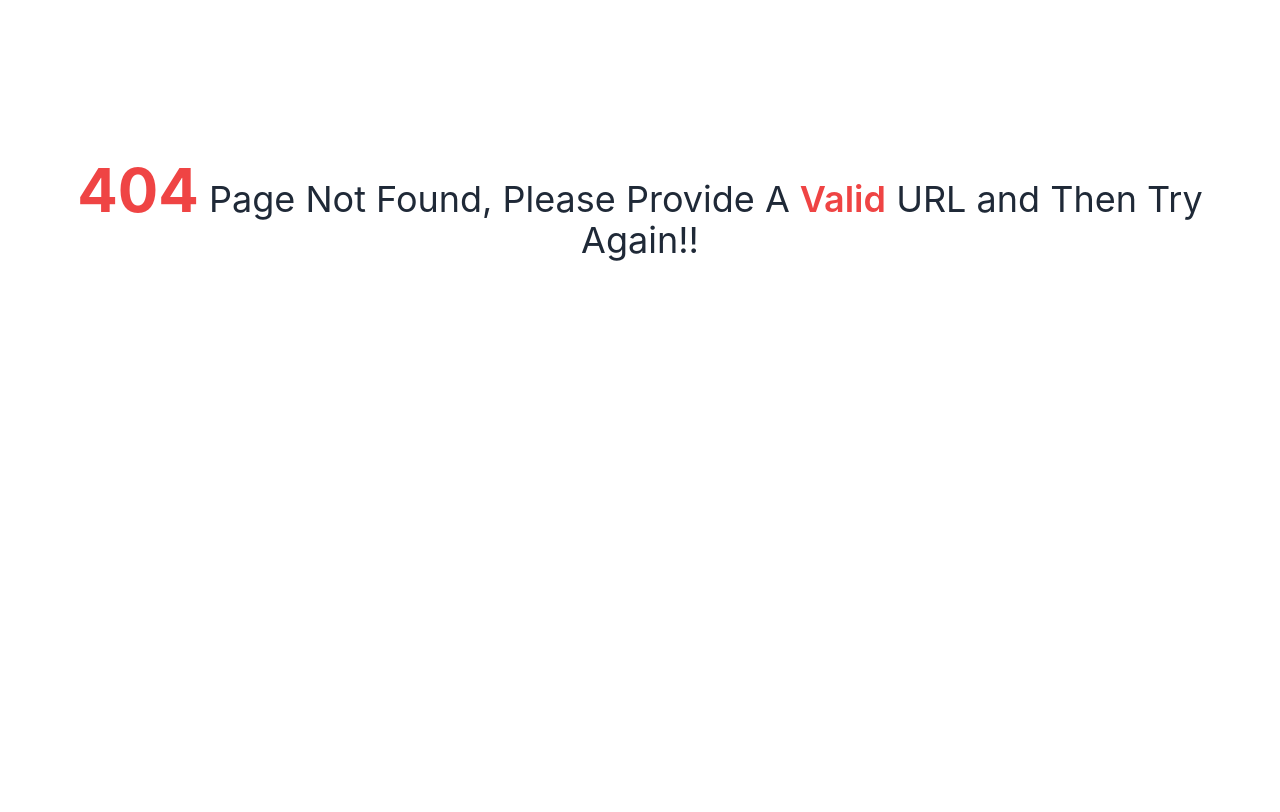
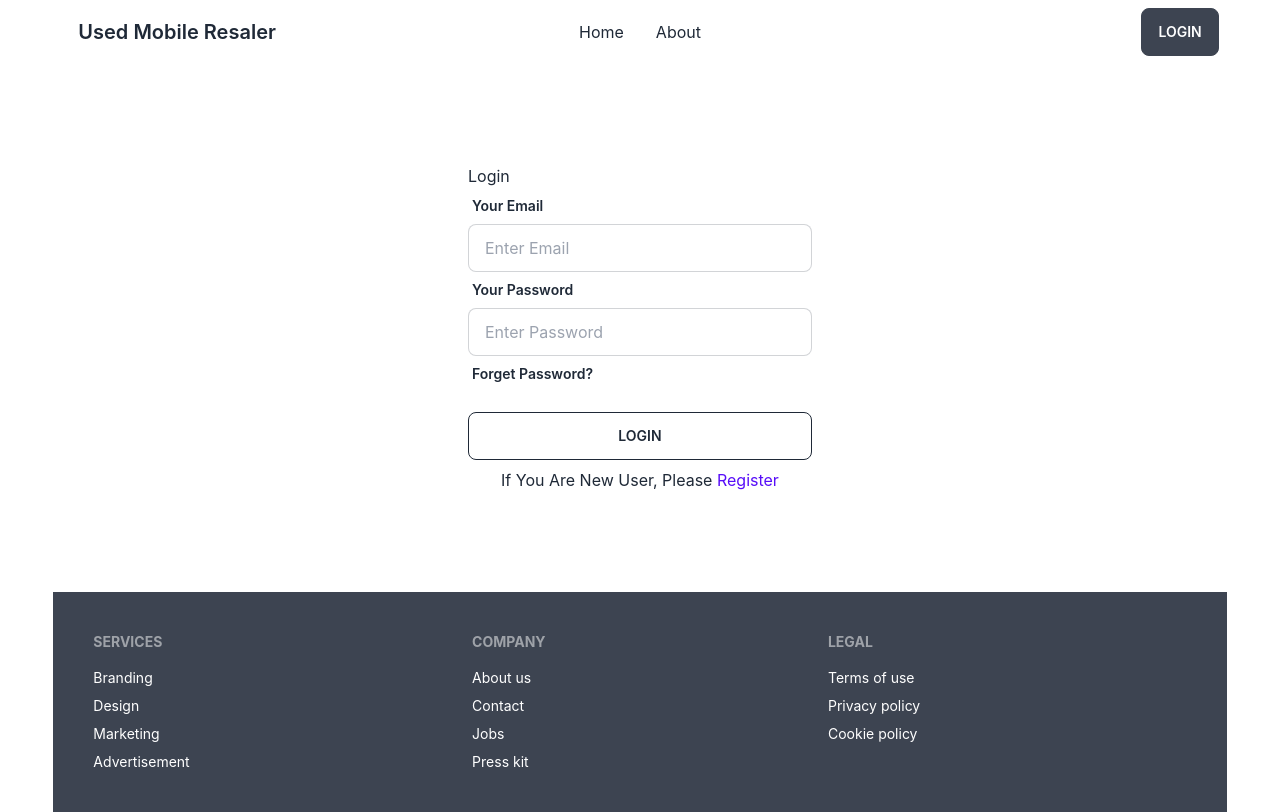
Before and after one commit to ProDesignerNurul/assignment-12-used-mobile-client-side, a React (Create React App) app: page /login in a window 1280 px wide. Before the commit this address had no page. Built offline with nearby package versions, Linux system fonts and the light colour scheme.

Commit message:
comlate login page

```diff
--- a/src/loginProccess/Login/Login.js
+++ b/src/loginProccess/Login/Login.js
@@ -1,9 +1,45 @@
-import React from 'react';
+import React, { useState } from 'react';
+import { useForm } from 'react-hook-form';
+import { Link } from 'react-router-dom';
 
 const Login = () => {
+
+    const { register, handleSubmit } = useForm();
+    const [data, setData] = useState('');
+
     return (
-        <div>
-            <h2>thisn is login</h2>
+        <div className='flex justify-center items-center w-96 mx-auto'>
+            <div className='w-96 p-5'>
+                <h2>Login</h2>
+                <form onSubmit={handleSubmit((data) => setData(JSON.stringify(data)))}>
+
+
+
+                    <div className="form-control w-full ">
+                        <label className="label">
+                            <span className="label-text font-semibold">Your Email</span>
+                        </label>
+                        <input type="email" {...register("email")} className="input input-bordered w-full " placeholder="Enter Email" />
+
+                    </div>
+                    <div className="form-control w-full ">
+                        <label className="label">
+                            <span className="label-text font-semibold">Your Password</span>
+                        </label>
+                        <input type="password" {...register("password")} className="input input-bordered w-full " placeholder="Enter Password" />
+                        <label className="label">
+                            <span className="label-text font-semibold">Forget Password?</span>
+                        </label>
+                    </div>
+
+
+
+                    {/* <p>{data}</p> */}
+                    <input className='btn btn-outline w-full mt-5' value="Login" type="submit" />
+                </form>
+                <p className='text-center mt-2'>If You Are New User, Please <Link className='text-primary' to="/signup">Register</Link></p>
+
+            </div>
         </div>
     );
 };
--- a/src/routes/Routes/Routes.js
+++ b/src/routes/Routes/Routes.js
@@ -1,5 +1,6 @@
 import { createBrowserRouter } from "react-router-dom";
 import Main from "../../layouts/Main/Main";
+import Login from "../../loginProccess/Login/Login";
 import About from "../../pages/About/About";
 import Category from "../../pages/home/Category/Category";
 import Home from "../../pages/home/Home/Home";
@@ -22,6 +23,10 @@ const router = createBrowserRouter([
                 element: <Category></Category>
             },
             {
+                path: '/login',
+                element: <Login></Login>
+            },
+            {
                 path: '/about',
                 element: <About></About>
             }
--- a/src/share/Navbar/Navbar.js
+++ b/src/share/Navbar/Navbar.js
@@ -33,7 +33,7 @@ const Navbar = () => {
                     </ul>
                 </div>
                 <div className="navbar-end">
-                    <a className="btn">Get started</a>
+                    <a className="btn"><Link to='/login'>Login</Link></a>
                 </div>
             </div>
         </div>
```
